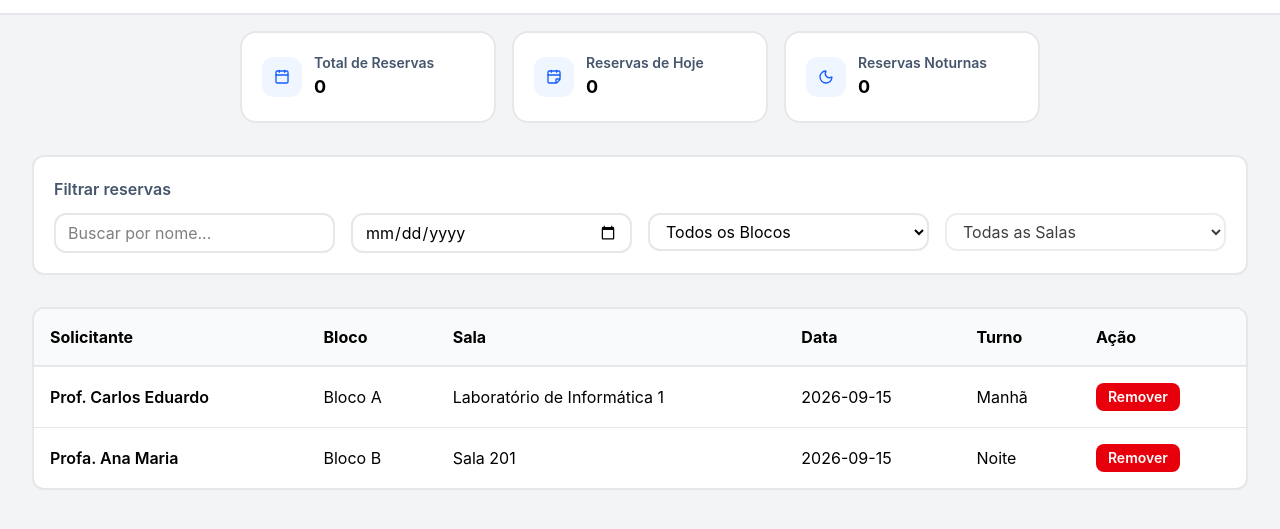
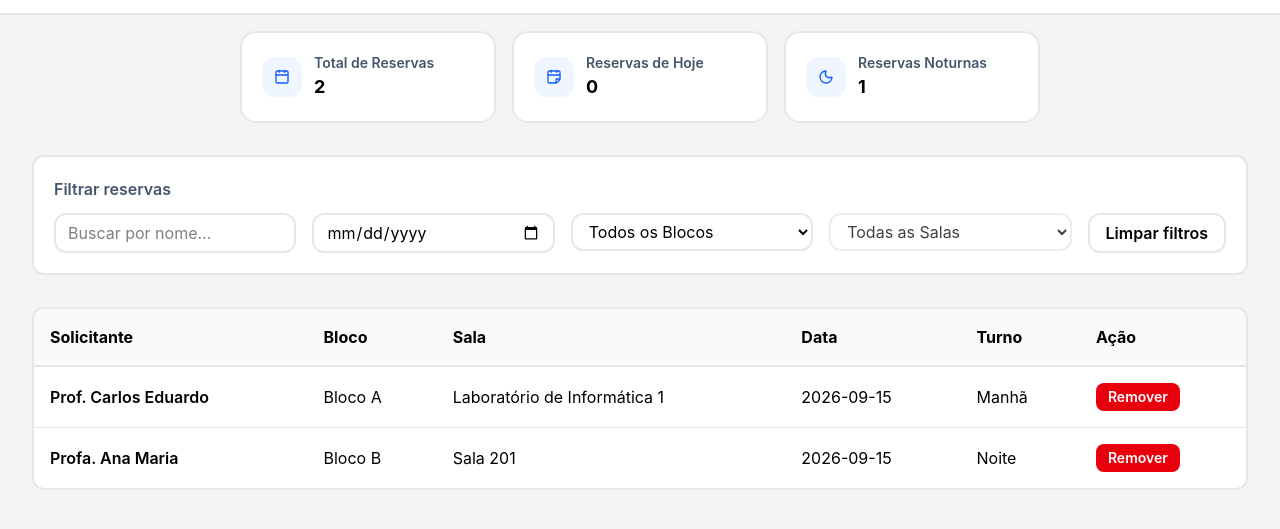
Before and after one commit to ruangmss/trabalho-1-prog-web, a website with bundled scripts: page index.html in a window 1280 px wide. Shown: the part 75-604 px from the top of the page. Built offline with nearby package versions, Linux system fonts and the light colour scheme.

Commit message:
feat: Inclui métricas e limpeza de filtros

```diff
--- a/index.html
+++ b/index.html
@@ -66,7 +66,7 @@
 
           <div>
             <h3 class="text-slate-600 font-semibold text-sm">Reservas Noturnas</h3>
-            <span id="reservations-total" class="text-lg font-bold">0</span>
+            <span id="night-reservations-total" class="text-lg font-bold">0</span>
           </div>
         </div>
       </section>
@@ -116,6 +116,16 @@
                 <option value="B">B</option>
                 <option value="C">C</option>
               </select>
+            </li>
+
+            <li>
+              <button
+                id="clear-filters"
+                type="button"
+                class="rounded-xl border-2 border-gray-200 px-4 py-1.5 font-semibold cursor-pointer hover:bg-gray-100"
+              >
+                Limpar filtros
+              </button>
             </li>
           </ul>
         </div>
--- a/src/js/app.js
+++ b/src/js/app.js
@@ -5,9 +5,11 @@ import {
   populateReservationsTable,
 } from './filters.js';
 import { initializeReservationModal } from './reservation.js';
+import { updateMetrics } from './metrics.js';
 
 // Orquestração das funções criadas nos arquivos
 populateBlocks();
 populateClassrooms();
 populateReservationsTable(filterReservations());
 initializeReservationModal();
+updateMetrics();
--- a/src/js/filters.js
+++ b/src/js/filters.js
@@ -96,6 +96,14 @@ export function populateReservationsTable(reservationsToDisplay) {
   });
 }
 
+function clearFilters() {
+  nameFilter.value = '';
+  dateFilter.value = '';
+  blockFilter.value = '';
+  populateClassrooms();
+  populateReservationsTable(reservations);
+}
+
 // População da tabela de acordo com os eventos
 nameFilter.addEventListener('input', () => populateReservationsTable(filterReservations()));
 dateFilter.addEventListener('change', () => populateReservationsTable(filterReservations()));
@@ -106,3 +114,5 @@ blockFilter.addEventListener('change', () => {
   populateClassrooms();
   populateReservationsTable(filterReservations());
 });
+
+document.getElementById('clear-filters').addEventListener('click', clearFilters);
--- /dev/null
+++ b/src/js/metrics.js
@@ -0,0 +1,16 @@
+import { reservations } from './data.js';
+
+// Atualiza as métricas
+export function updateMetrics() {
+  const today = new Date().toLocaleDateString('en-CA');
+
+  document.getElementById('reservations-total').textContent = reservations.length;
+
+  document.getElementById('today-reservations-total').textContent = reservations.filter(
+    (reservation) => reservation.date === today,
+  ).length;
+
+  document.getElementById('night-reservations-total').textContent = reservations.filter(
+    (reservation) => reservation.shift === 'Noite',
+  ).length;
+}
--- a/src/js/reservation.js
+++ b/src/js/reservation.js
@@ -1,5 +1,6 @@
 import { reservations, structures } from './data.js';
 import { filterReservations, populateReservationsTable } from './filters.js';
+import { updateMetrics } from './metrics.js';
 
 const modal = document.getElementById('reservation-modal');
 const form = document.getElementById('reservation-form');
@@ -66,6 +67,7 @@ function createReservation(event) {
   });
 
   populateReservationsTable(filterReservations());
+  updateMetrics();
   closeModal();
 }
 
@@ -82,6 +84,7 @@ function removeReservation(event) {
 
   reservations.splice(reservationIndex, 1);
   populateReservationsTable(filterReservations());
+  updateMetrics();
 }
 
 // Inicializa o modal de reservas, incluindo valores no select do bloco
```
Also changed, not shown: src/styles/output.css.
